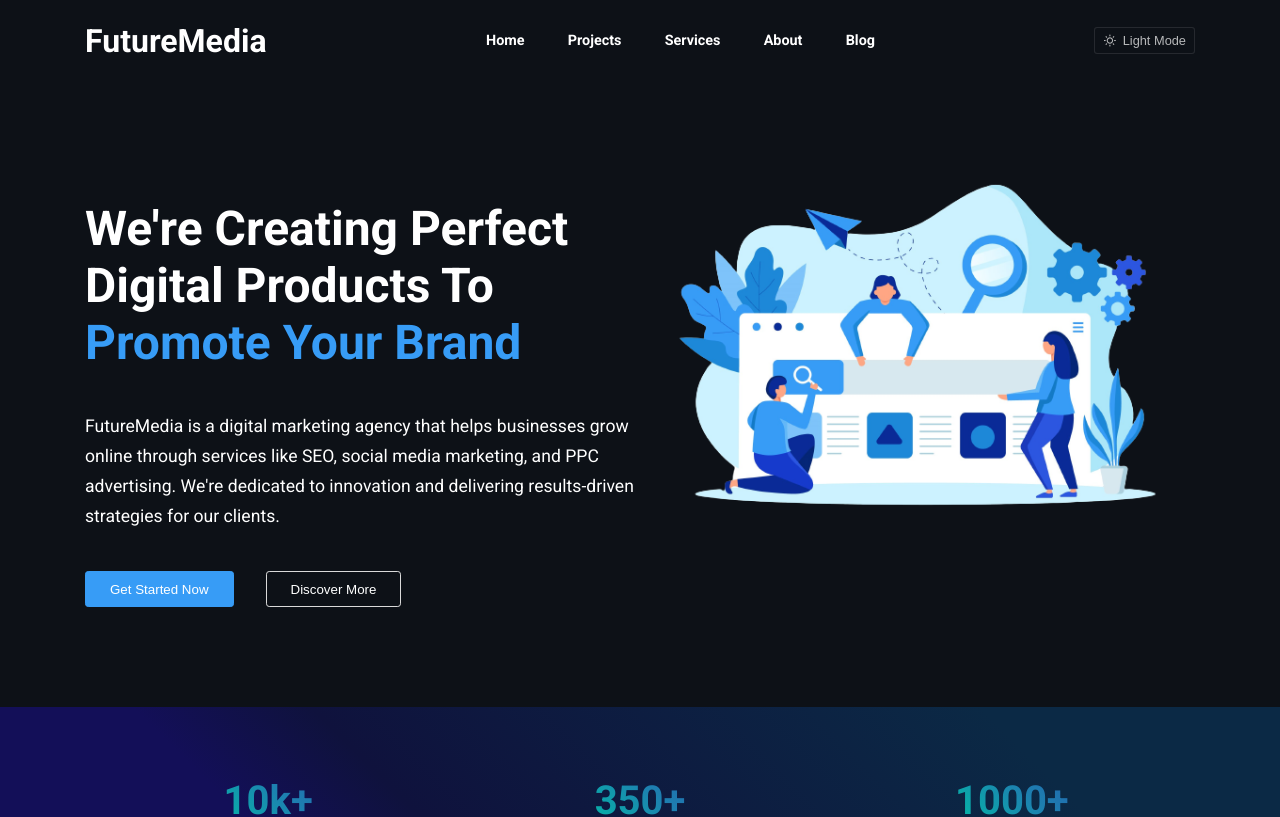
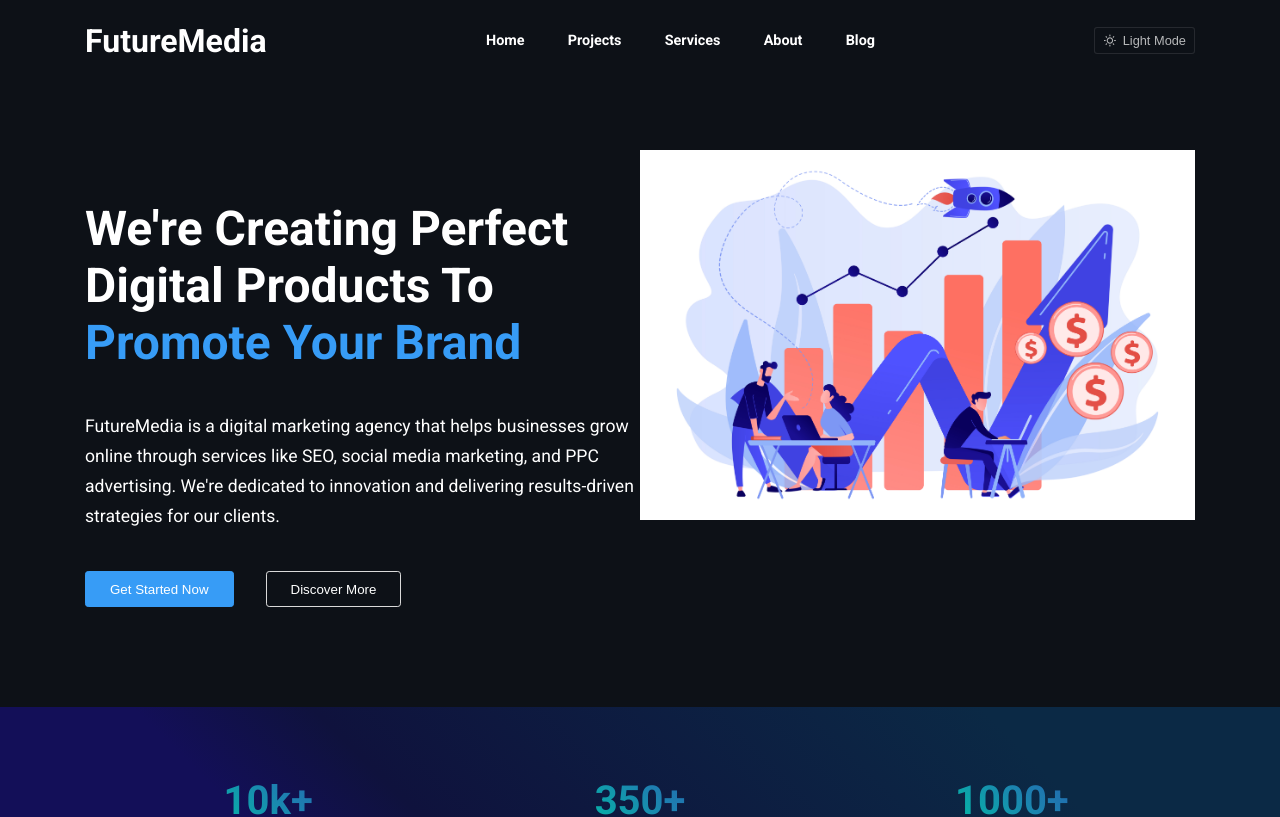
Before and after one commit to xroobix/AgencyWebsite, a React (Vite) app: page / in a window 1280 px wide. Shown: the top 817 px of the page. Built offline with nearby package versions, Linux system fonts and the light colour scheme.

Commit message:
Add light theme image and typesafety

```diff
--- a/src/Components/Hero/Hero.tsx
+++ b/src/Components/Hero/Hero.tsx
@@ -1,7 +1,13 @@
 import './hero.css';
 import darkThemeHeroImg from "../../images/hero-img.png"
+import lightThemeHeroImg from "../../images/light-hero-img.jpg"
+import { FC } from 'react';
 
-export const Hero = () => {
+interface Props {
+  theme: string;
+}
+
+export const Hero:FC<Props> = ({theme}) => {
   return (
     <section className="hero__section" id='home'>
       <div className="container">
@@ -19,7 +25,7 @@ export const Hero = () => {
             </div>
           </div>
           <div className="hero__img">
-            <img src={darkThemeHeroImg} alt="hero img" className='' />
+            <img src={theme === '' ? darkThemeHeroImg : lightThemeHeroImg} alt="hero-img" className='' />
           </div>
         </div>
       </div>
```
